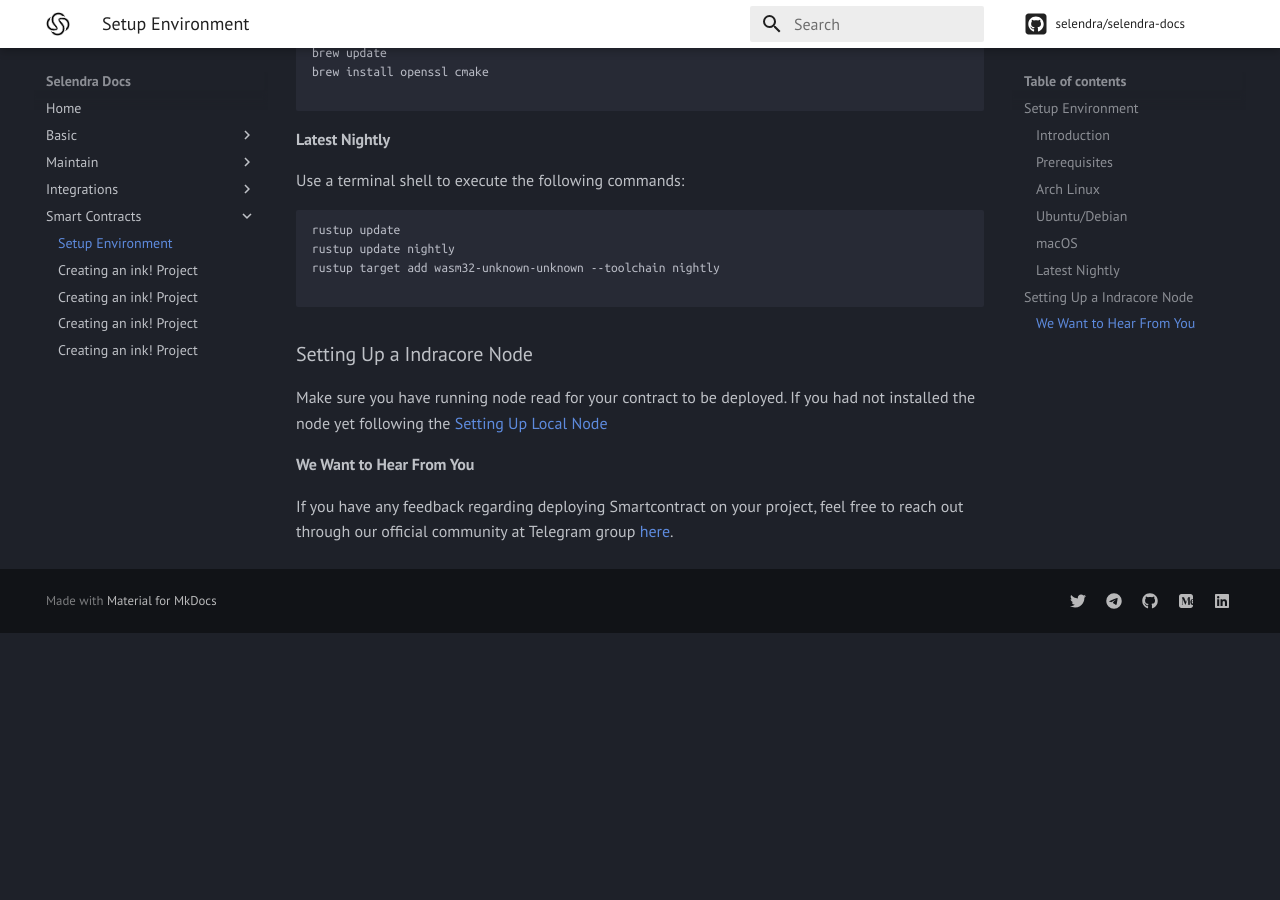
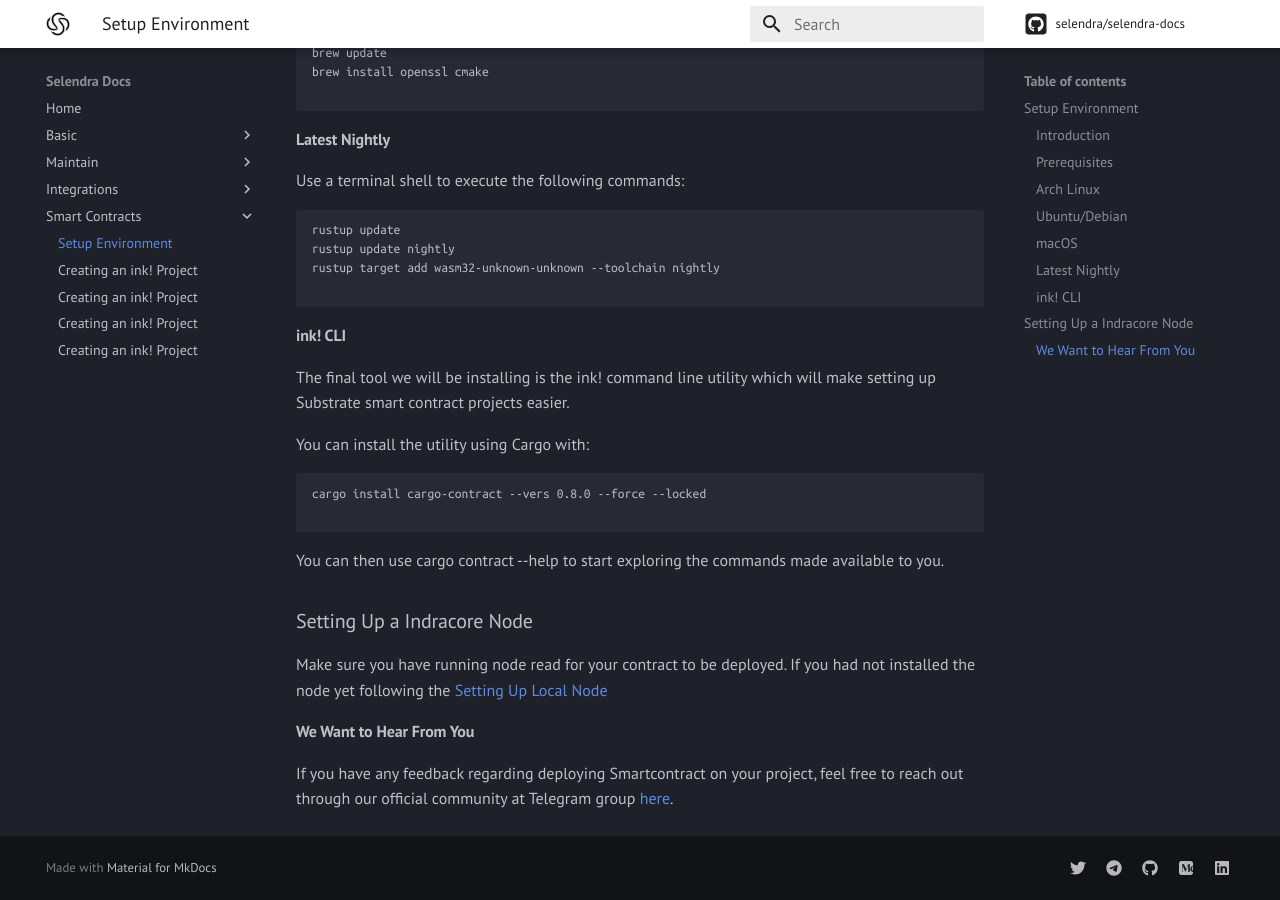
Before and after one commit to SCSW/selendra-docs, an MkDocs documentation site: the page built from docs/SmartContracts/guides-how-to-setup-environment.md, in a window 1280 px wide and 900 px high, scrolled down 921 px. Built offline with MkDocs 1.6.1 and Material for MkDocs 9.7.7, drawn with Linux system fonts in a browser that asks for light colours; comment, search, counter and statistics services are not loaded; before the commit the page ends 1554 px from its top, so only the background shows below that.

````diff
--- a/docs/SmartContracts/guides-how-to-setup-environment.md
+++ b/docs/SmartContracts/guides-how-to-setup-environment.md
@@ -45,6 +45,16 @@
 rustup target add wasm32-unknown-unknown --toolchain nightly
 
 ```
+#### ink! CLI
+The final tool we will be installing is the ink! command line utility which will make setting up Substrate smart contract projects easier.
+
+You can install the utility using Cargo with:
+
+```
+cargo install cargo-contract --vers 0.8.0 --force --locked
+
+```
+You can then use cargo contract --help to start exploring the commands made available to you.
 
 ### Setting Up a Indracore Node
 Make sure you have running node read for your contract to be deployed. If you had not installed the node yet following the [Setting Up Local Node](https://docs.selendra.org/Maintain/guides-how-to-setup-indracore-local-node)
````
Also changed, not shown: docs/SmartContracts/guides-creating-ink-project.md (added, +44 -0 lines).
